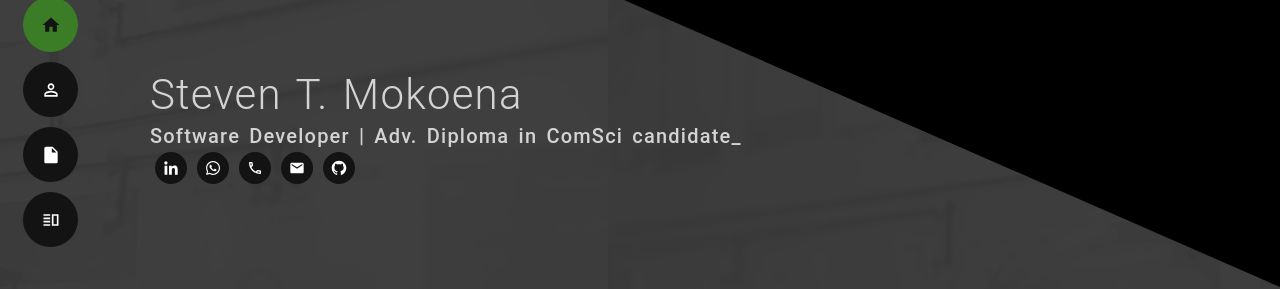
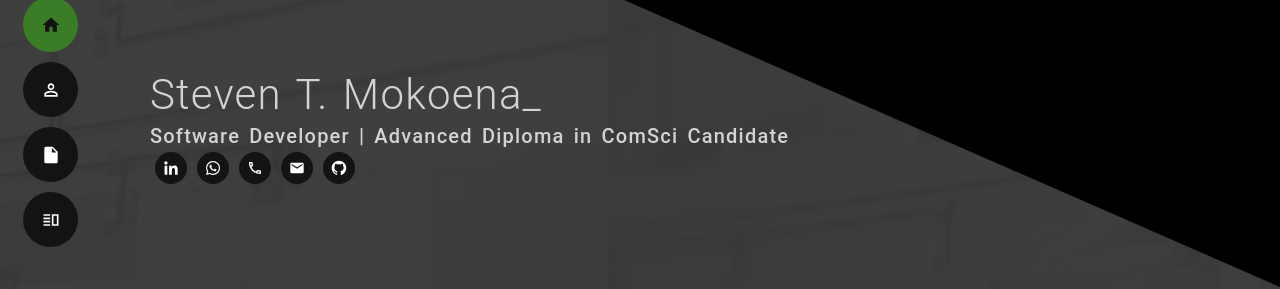
Before and after one commit to Steven-MKN/Steven-MKN.github.io, a React (Create React App) app: page / in a window 1280 px wide. Shown: the part 273-562 px from the top of the page. Built offline with nearby package versions, Linux system fonts and the light colour scheme.

Commit message:
update text

```diff
--- a/src/Store/index.tsx
+++ b/src/Store/index.tsx
@@ -3,7 +3,8 @@ import { GlobalStateType } from "./types";
 
 const initState: GlobalStateType = {
   darkMode: false,
-  headline: "Software Developer | Adv. Diploma in ComSci candidate",
+  name: "Steven T. Mokoena_",
+  headline: "Software Developer | Advanced Diploma in ComSci Candidate",
   aboutText: [
     "Software Developer with nearly 5 years of professional experience delivering production-ready solutions across mobile, web, and backend platforms.",
     "Specialized in mobile development, with deep expertise in React Native and Kotlin Multiplatform, including full lifecycle management from technical refinement and implementation to Play Store/App Store releases and CI/CD setup. Proven ability to build and maintain scalable applications used internationally, with experience spanning industries such as fintech and enterprise software.",
@@ -163,7 +164,6 @@ const initState: GlobalStateType = {
       },
     ],
   },
-  name: "Steven T. Mokoena",
   slogan: "A Software Developer with a passion to solve problems",
   socialLinks: [
     { type: "linkedin", link: "https://www.linkedin.com/in/steven1mokoena" },
--- a/src/components/ResumeSection/index.tsx
+++ b/src/components/ResumeSection/index.tsx
@@ -17,7 +17,7 @@ const ResumeSection: React.FC<IResumeSectionProps> = ({ resumeSection }) => {
       </Typography>
       <Box mb={"16px"} />
       {resumeSection.items.map((it) => (
-        <ResumeSectionItem item={it} key={it.title} />
+        <ResumeSectionItem item={it} key={it.location} />
       ))}
     </Box>
   );
--- a/src/sections/HeroSection/index.tsx
+++ b/src/sections/HeroSection/index.tsx
@@ -2,9 +2,9 @@ import { Box, Typography } from "@mui/material";
 import React, { useContext } from "react";
 import SocialLinks from "../../components/SocialLinks";
 import withFullScreenSection from "../../hocs/withFullScreenSection";
+import { colorPalette } from "../../hooks/useAppTheme";
 import { Context } from "../../Store";
 import { heroSectionSelector } from "./selectors";
-import { colorPalette } from "../../hooks/useAppTheme";
 
 interface IHeroSectionProps {
   readonly heroSectionRef: React.MutableRefObject<any>;
@@ -24,7 +24,7 @@ const HeroSection: React.FC<IHeroSectionProps> = ({ heroSectionRef }) => {
           <Typography variant={"h2"} sx={styles.heroName}>
             {name}
           </Typography>
-          <Typography variant={"h6"}>{headline}_</Typography>
+          <Typography variant={"h6"}>{headline}</Typography>
           <SocialLinks links={socialLinks} />
         </Box>
       </Box>
@@ -55,6 +55,7 @@ const styles = {
   intro: {
     display: "flex",
     flexDirection: "column",
+    zIndex: 1,
   },
   heroName: {
     fontSize: "42px",
@@ -76,6 +77,7 @@ const styles = {
     borderLeftColor: 'transparent',
     borderRightColor: 'transparent',
     borderBottomColor: colorPalette.background,
+    zIndex: 0, // Ensure it is above the main content
   }
 };
 
```
